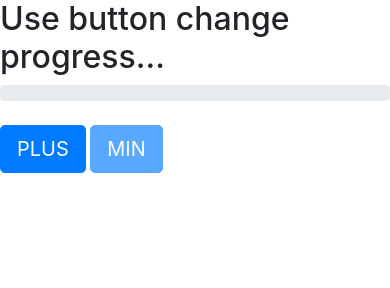
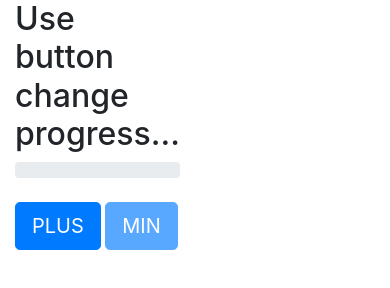
Before and after one commit to Pasindu-Sahan25/HelloS, a plain HTML site: page index.html in a window 390 px wide. Drawn offline with nearby package versions, Linux system fonts and the light colour scheme.

Commit message:
Change Styles
Add Responsive Calsses.

```diff
--- a/index.html
+++ b/index.html
@@ -5,6 +5,12 @@
 <title>PROGRESS BAR</title>
 </head>
 <body onload="buttonDis()">
+
+    <div class="container">
+
+        <div class="row">
+
+            <div class="col-6 col-sm-6 col-md-12">
 
                 <h2>Use button change progress...</h2>
 
@@ -16,6 +22,12 @@
 
                 <button class="btn btn-lg btn-primary" id="plus" type="button" onclick="pBar(); buttonDis();">PLUS</button>
                 <button class="btn btn-lg btn-primary" id='min' type="button" onclick="pBarMin(); buttonDis();">MIN</button>
+
+            </div>
+
+        </div>
+
+    </div>
 
 <script>
 var arrayIndex = -1;
```
Lines whose indentation alone changed are shown as unchanged.
